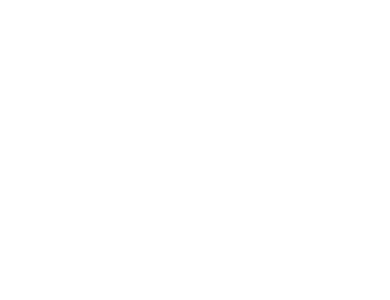
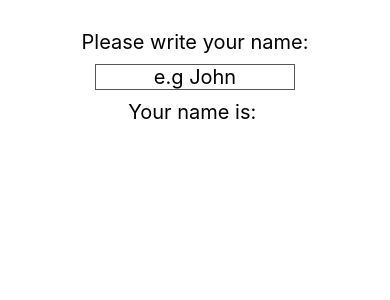
Before and after one commit to matteomacri18/react-native, a React Native app in the folder base/: screen / in a window 390 px wide. Shown: the top 300 px of the page. Built offline with nearby package versions, Linux system fonts and the light colour scheme.

Commit message:
textinput

```diff
--- a/base/App.js
+++ b/base/App.js
@@ -1,14 +1,33 @@
-import { Image, Button, FlatList, StyleSheet, Text, View } from "react-native";
+import {
+  Image,
+  Button,
+  FlatList,
+  StyleSheet,
+  Text,
+  View,
+  TextInput,
+} from "react-native";
 import { StatusBar } from "expo-status-bar";
 import { useState } from "react";
 
-function number() {
-  return Math.floor(Math.random() * 6) + 1;
-}
+export default function App() {
+  const [name, setName] = useState("");
 
-export default function App() {
+  const changeText = (text) => {
+    setName(text);
+  };
+
   return (
     <View style={styles.container}>
+      <Text style={styles.text}>Please write your name:</Text>
+      <TextInput
+        secureTextEntry
+        maxLength={5}
+        style={styles.input}
+        placeholder="e.g John"
+        onChangeText={changeText}
+      />
+      <Text style={styles.text}>Your name is: {name}</Text>
     </View>
   );
 }
@@ -18,16 +37,18 @@
     flex: 1,
     backgroundColor: "#ffffff",
     alignItems: "center",
-    justifyContent: "center",
+    padding: 20,
   },
   text: {
     color: "#000000",
-    fontSize: 25,
-    margin: 50,
+    fontSize: 20,
+    margin: 10,
   },
-  img: {
-    width: "50%",
-    height: "25%",
-    marginBottom: 40,
+  input: {
+    textAlign: "center",
+    fontSize: 20,
+    width: 200,
+    borderWidth: 1,
+    borderColor: "#555",
   },
 });
```
